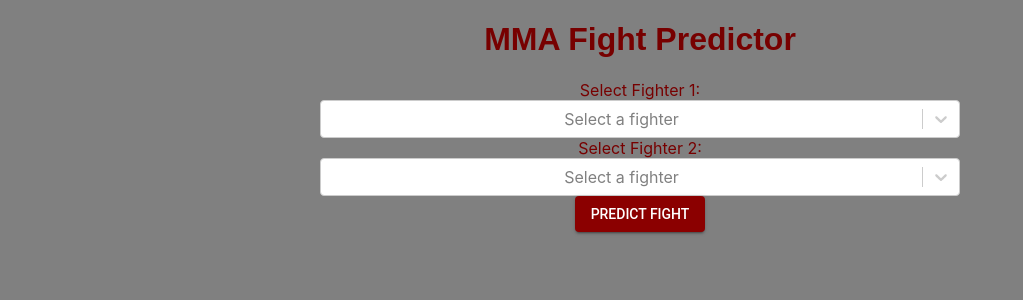
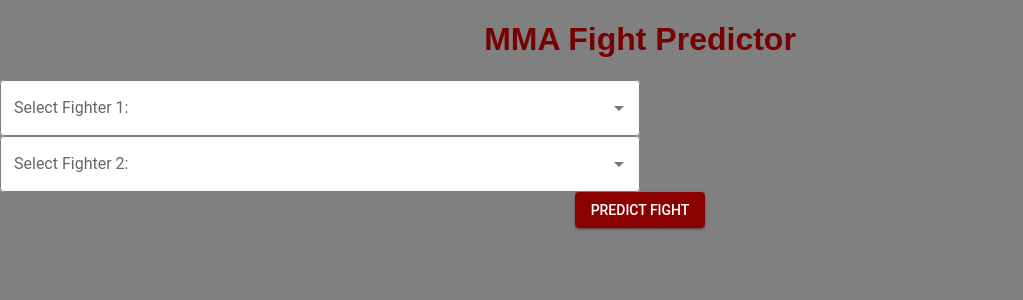
Before and after one commit to maguirearman/fightPredictor, a React (Create React App) app in the folder mma_proj/fight-predictor-app/: page / in a window 1280 px wide. Shown: the top 300 px of the page, without its empty margins (0-1023 px from the left). Built offline with nearby package versions, Linux system fonts and the light colour scheme; no server answers; a web font is replaced by a local one.

Commit message:
improving the fighter selector boxes

```diff
--- a/mma_proj/fight-predictor-app/package.json
+++ b/mma_proj/fight-predictor-app/package.json
@@ -5,6 +5,7 @@
   "dependencies": {
     "@emotion/react": "^11.11.4",
     "@emotion/styled": "^11.11.5",
+    "@mui/lab": "^5.0.0-alpha.170",
     "@mui/material": "^5.15.15",
     "@testing-library/jest-dom": "^5.17.0",
     "@testing-library/react": "^13.4.0",
--- a/mma_proj/fight-predictor-app/src/App.js
+++ b/mma_proj/fight-predictor-app/src/App.js
@@ -6,6 +6,7 @@ import FighterSelector from './FighterSelector';
 import PredictButton from './PredictButton';
 import { ThemeProvider } from '@mui/material/styles'; // Import ThemeProvider
 import theme from './theme.js'; // Import the custom theme
+
 
 function App() {
   // Define some dummy weight classes and fighters
--- a/mma_proj/fight-predictor-app/src/FighterSelector.js
+++ b/mma_proj/fight-predictor-app/src/FighterSelector.js
@@ -1,33 +1,58 @@
 // FighterSelector.js
 import React from 'react';
-import Select from 'react-select';
+// import Select from 'react-select';
+import TextField from '@mui/material/TextField';
+import Autocomplete from '@mui/material/Autocomplete';
 
 function FighterSelector({ fighters, selectedFighter, onSelectFighter, label }) {
-  // Convert your fighters array for use with react-select
-  // Assuming 'fighters' is an array of strings; adjust if it's an array of objects
-  const options = fighters.map(fighter => ({ value: fighter, label: fighter }));
+  // Prepare the options in the expected format if not already
+  const options = fighters.map(fighter => (typeof fighter === 'string' ? { label: fighter, value: fighter } : fighter));
 
-  // Handler for changes in the selection
-  const handleChange = selectedOption => {
-    // Call onSelectFighter with the value of the selected option
-    onSelectFighter(selectedOption ? selectedOption.value : '');
+  // Handle selection change
+  const handleChange = (event, newValue) => {
+    onSelectFighter(newValue ? newValue.value : '');
   };
 
-  // Find the currently selected option based on the selectedFighter prop
-  const selectedOption = options.find(option => option.value === selectedFighter) || null;
+  // Determine the value based on the selectedFighter
+  const value = options.find(option => option.value === selectedFighter) || null;
 
   return (
-    <div className="selector-container" style={{ width: '50%' }}>
-      <label htmlFor={label.toLowerCase().replace(/\s+/g, '-')}>{label}</label>
-      <Select
-        inputId={label.toLowerCase().replace(/\s+/g, '-')} // ensures the label is properly associated with the react-select component
-        value={selectedOption}
-        onChange={handleChange}
-        options={options}
-        isClearable={true} // Allows users to clear the selected value
-        placeholder="Select a fighter"
-      />
-    </div>
+    <Autocomplete
+      value={value}
+      onChange={handleChange}
+      options={options}
+      getOptionLabel={(option) => option.label}
+      isOptionEqualToValue={(option, value) => option.value === value.value}
+      renderInput={(params) => (
+        <TextField
+          {...params}
+          label={label}
+          variant="outlined"
+          // Add custom styling here
+          InputProps={{
+            ...params.InputProps,
+            style: { backgroundColor: 'white' }, // Makes the input field white
+          }}
+        />
+      )}
+      fullWidth
+      // Apply sx prop for styling
+      sx={{
+        width: '50%', // Sets the width to half of its container
+        '& .MuiOutlinedInput-root': {
+          '& fieldset': {
+            borderColor: 'gray', // Changes the border color, adjust as needed
+          },
+          '&:hover fieldset': {
+            borderColor: 'black', // Changes the border color on hover, adjust as needed
+          },
+          '&.Mui-focused fieldset': {
+            borderColor: 'primary.main', // Changes the border color when focused to the theme's primary color
+          },
+        },
+      }}
+      clearOnEscape
+    />
   );
 }
 
```
Also changed, not shown: 1 other file (tests, documents, lock files or other folders).
